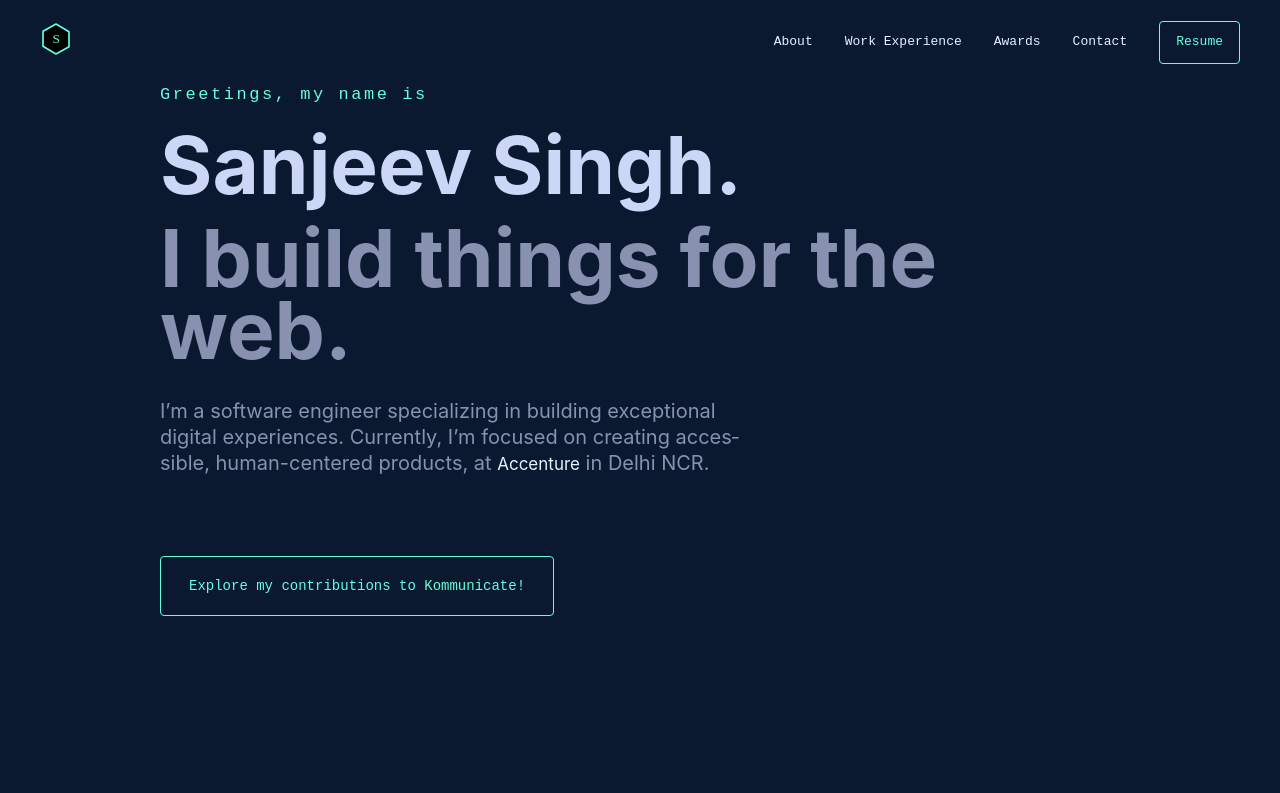
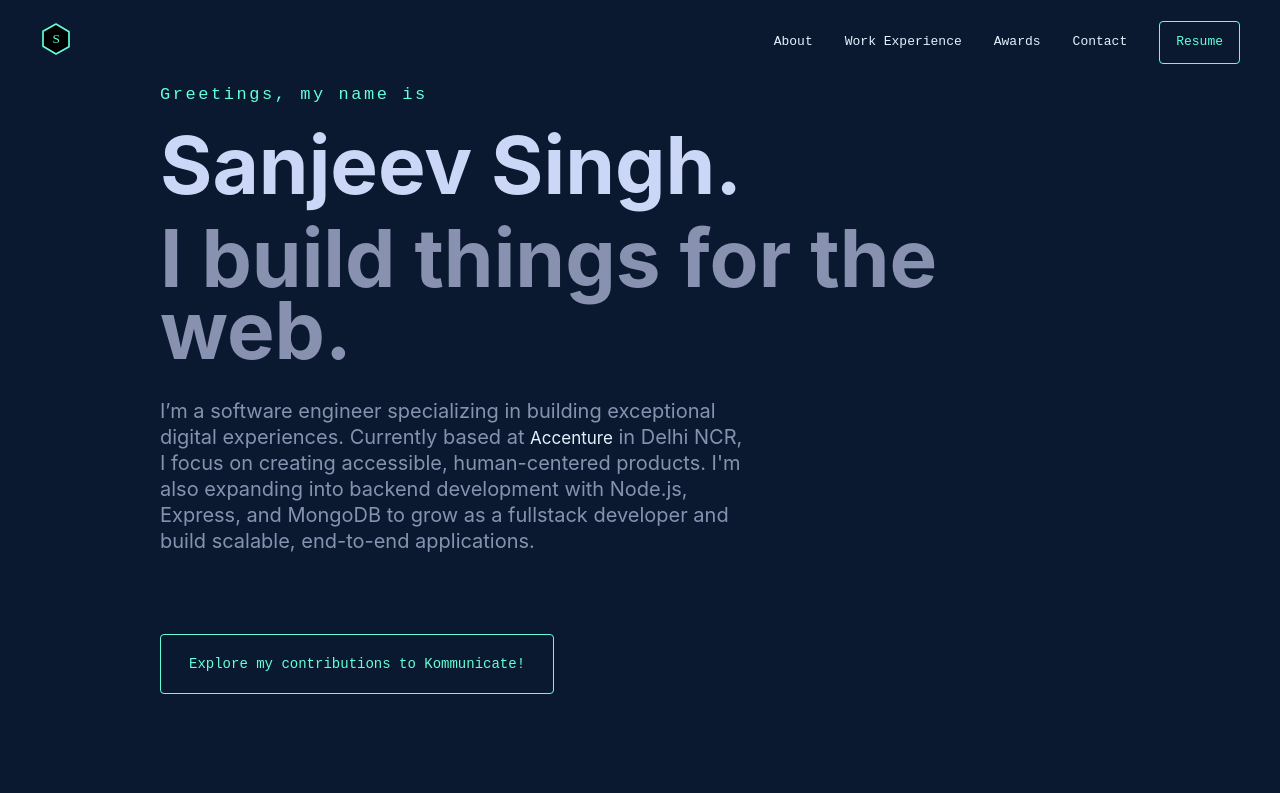
Before and after one commit to Sanjeev232/my-portfolio, a React (Vite) app: page / in a window 1280 px wide. Shown: the top 793 px of the page. Built offline with nearby package versions, Linux system fonts and the light colour scheme.

Commit message:
changed home paragraph

```diff
--- a/src/View/Home.tsx
+++ b/src/View/Home.tsx
@@ -20,19 +20,7 @@ const Home = () => {
 			<h1 className="big-heading h1">{AUTHOR_NAME}.</h1>
 			<h3 className="big-heading h3">I build things for the web.</h3>
 			<p className="paragraph-description">
-				I’m a software engineer specializing in building exceptional digital
-				experiences. Currently, I’m focused on creating accessible,
-				human-centered products, at{" "}
-				<a
-					className="p-anchor"
-					href={link}
-					rel="noreferrer"
-					target="_blank"
-					tabIndex={-1}
-				>
-					{name}
-				</a>{" "}
-				in Delhi NCR.
+				I’m a software engineer specializing in building exceptional digital experiences. Currently based at {" "} <a className="p-anchor" href={link} rel="noreferrer" target="_blank" tabIndex={-1}>{name}</a>{" "} in Delhi NCR, I focus on creating accessible, human-centered products. I'm also expanding into backend development with Node.js, Express, and MongoDB to grow as a fullstack developer and build scalable, end-to-end applications.
 			</p>
 			<a
 				className="email-link email-link-header"
```
